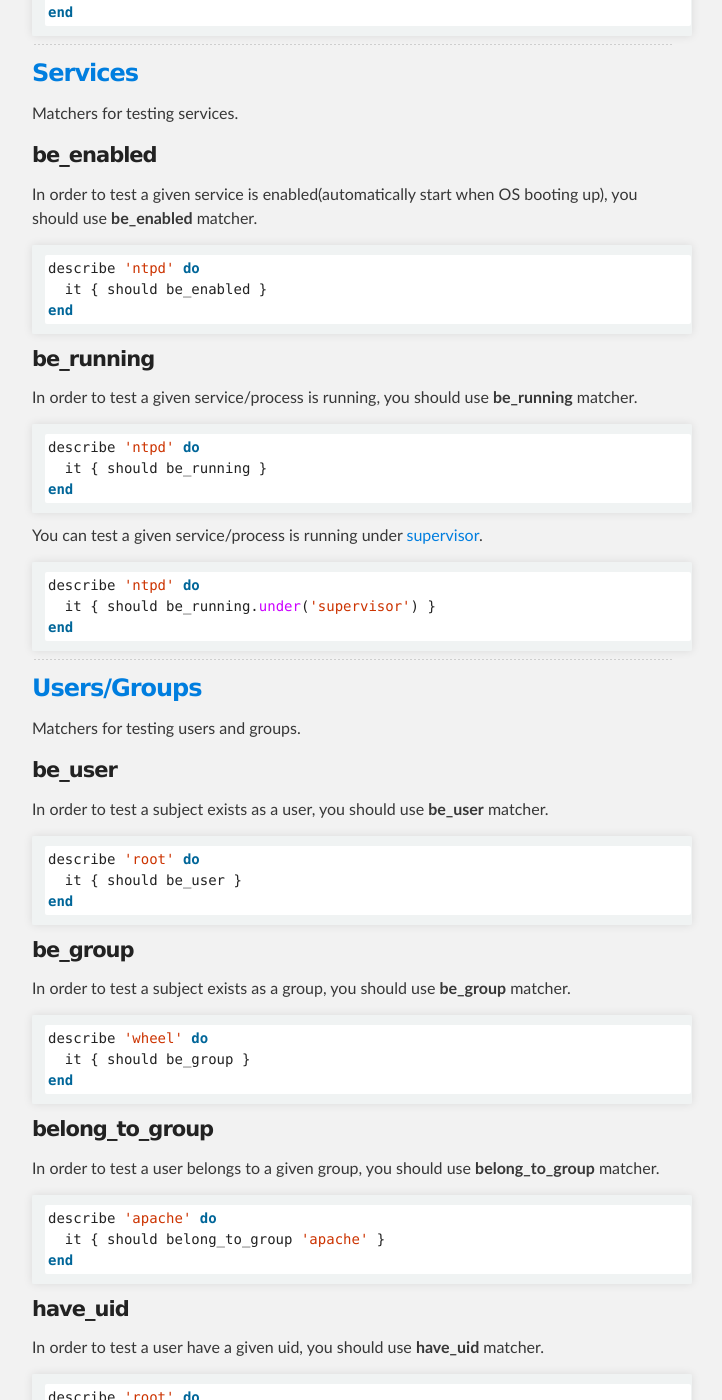
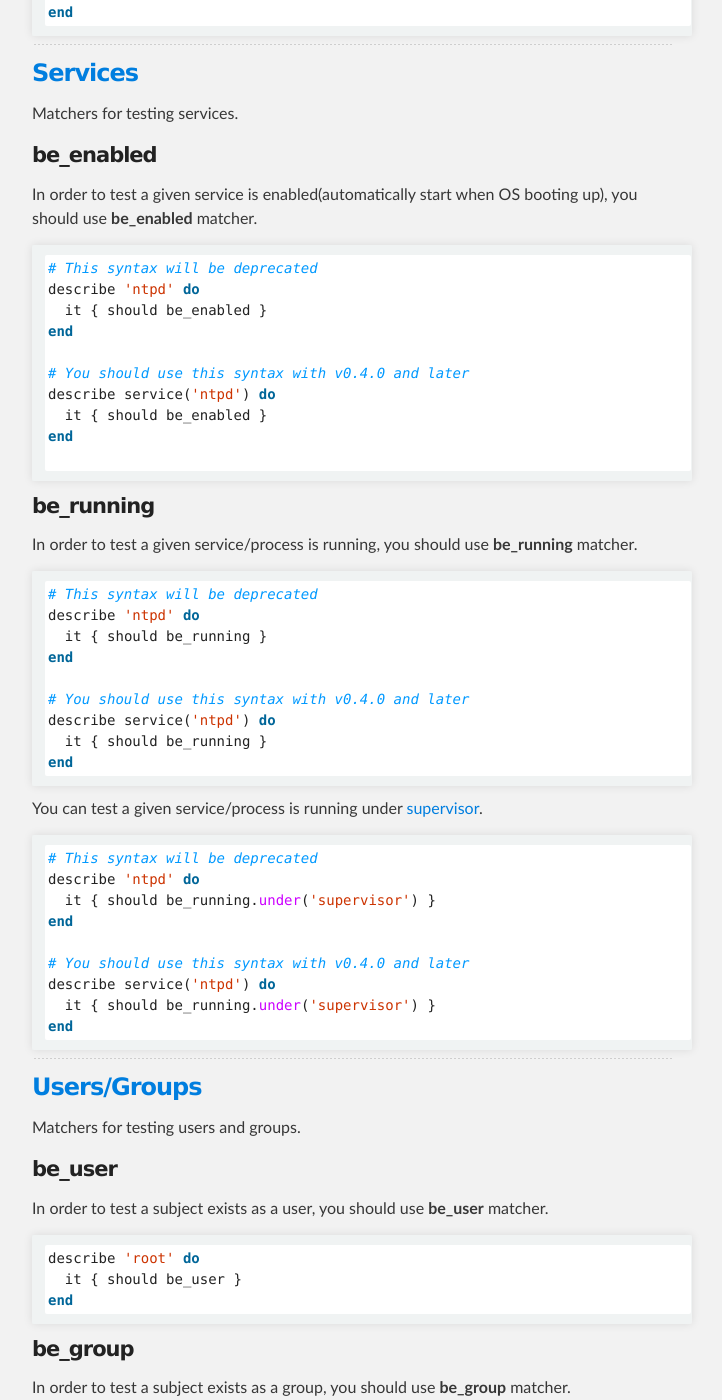
Before and after one commit to serverspec/serverspec.github.io, a Jekyll site: the page built from matchers.md, in a window 1280 px wide and 1400 px high, scrolled down 9725 px. Shown: the whole window, without its empty margins (288-1010 px from the left). Built offline with Jekyll 4.4.1, drawn with Linux system fonts in a browser that asks for light colours; Markdown is read by kramdown in place of the engine named in the settings.

Commit message:
Add description of new subject syntax for service

````diff
--- a/matchers.md
+++ b/matchers.md
@@ -527,9 +527,16 @@ Matchers for testing services.
 In order to test a given service is enabled(automatically start when OS booting up), you should use **be_enabled** matcher.
 
 ```ruby
+# This syntax will be deprecated
 describe 'ntpd' do
   it { should be_enabled }
 end
+
+# You should use this syntax with v0.4.0 and later
+describe service('ntpd') do
+  it { should be_enabled }
+end
+
 ```
 
 #### be_running
@@ -537,7 +544,13 @@ end
 In order to test a given service/process is running, you should use **be_running** matcher.
 
 ```ruby
+# This syntax will be deprecated
 describe 'ntpd' do
+  it { should be_running }
+end
+
+# You should use this syntax with v0.4.0 and later
+describe service('ntpd') do
   it { should be_running }
 end
 ```
@@ -545,7 +558,13 @@ end
 You can test a given service/process is running under [supervisor](http://supervisord.org/).
 
 ```ruby
+# This syntax will be deprecated
 describe 'ntpd' do
+  it { should be_running.under('supervisor') }
+end
+
+# You should use this syntax with v0.4.0 and later
+describe service('ntpd') do
   it { should be_running.under('supervisor') }
 end
 ```
````
